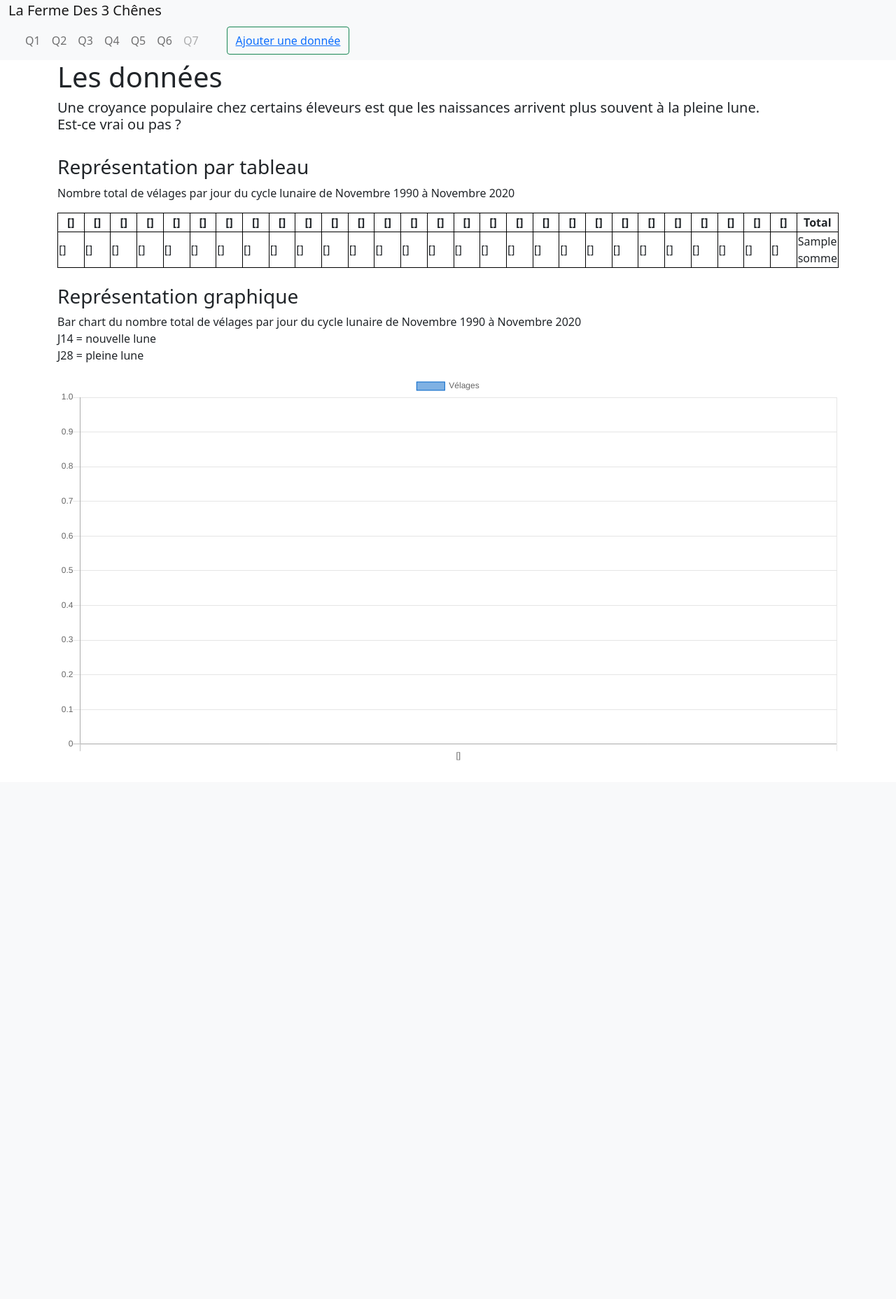
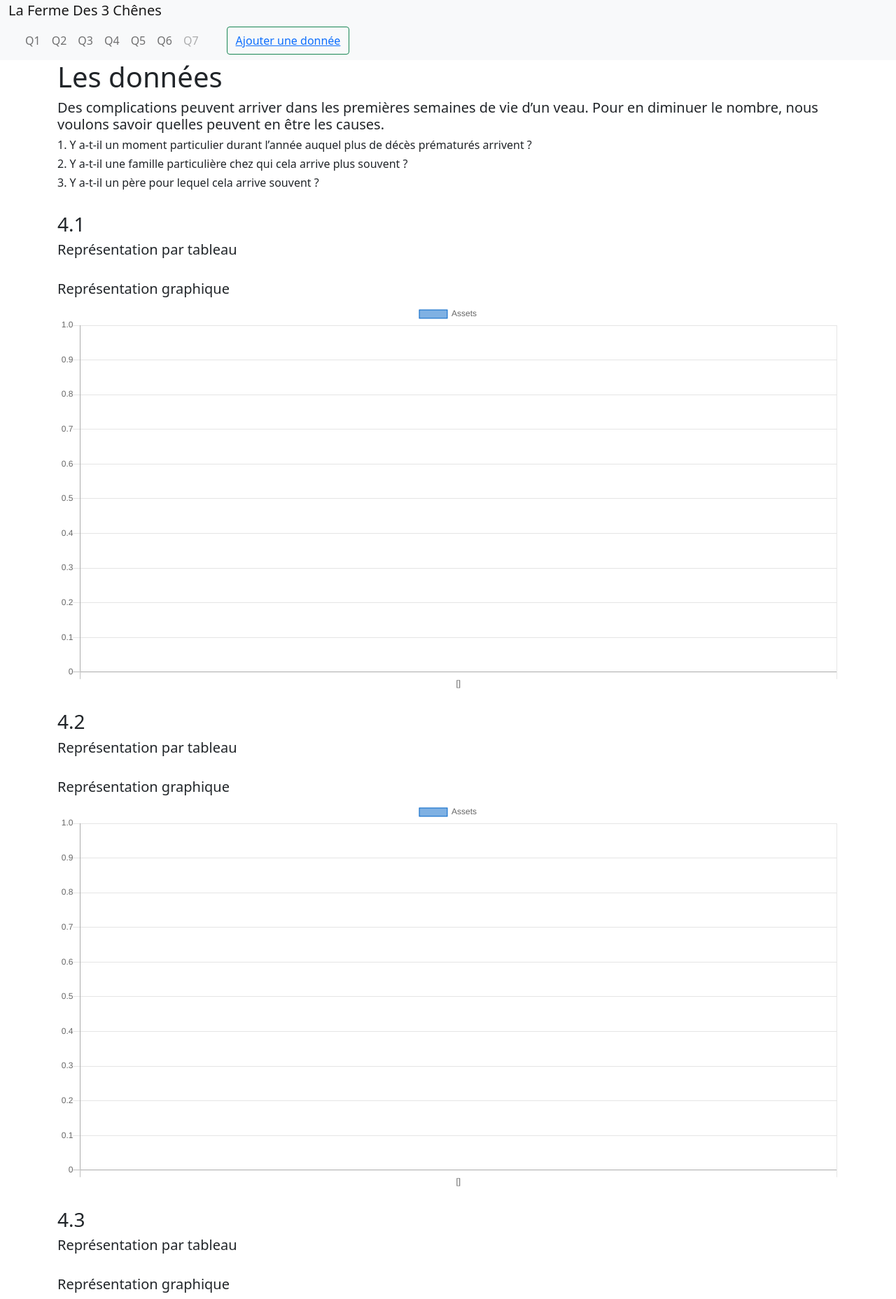
Before and after one commit to elliotverstraelen/Projet2, a Flask app: template Site_Web/website/templates/question4.html in a window 1280 px wide. Shown: the top 1857 px of the page at 70% size. Before the commit the page ends 1087 px from the top, so only its background shows below. Run offline with Flask 2, Linux system fonts and the light colour scheme; the template is opened without the code that fills it: most values are stand-ins (such as "Sample title", 1, 10 or a date in 2020); parts of the project's set-up code (start-up, migrations or seed data) failed here and were passed over.

Commit message:
restoré à la version précédente après ma bourde

```diff
--- a/Site_Web/website/templates/question4.html
+++ b/Site_Web/website/templates/question4.html
@@ -1,89 +1,31 @@
 {% extends "base.html" %}
-{% block title %}Question 1{% endblock %}
+{% block title %}Question 4{% endblock %}
 {% block content %}
 <h1>Les données</h1>
-<h5>Une croyance populaire chez certains éleveurs est que les naissances arrivent plus souvent à la pleine lune.<br>Est-ce vrai ou pas ?</h5><br>
-
-<h3>Représentation par tableau</h3>
-<p>Nombre total de vélages par jour du cycle lunaire de Novembre 1990 à Novembre 2020</p>
-<table style="width:100%">
-    <thead>
-        <tr>
-            <th>{{ labels[0] }}</th>
-            <th>{{ labels[1] }}</th>
-            <th>{{ labels[2] }}</th>
-            <th>{{ labels[3] }}</th>
-            <th>{{ labels[4] }}</th>
-            <th>{{ labels[5] }}</th>
-            <th>{{ labels[6] }}</th>
-            <th>{{ labels[7] }}</th>
-            <th>{{ labels[8] }}</th>
-            <th>{{ labels[9] }}</th>
-            <th>{{ labels[10] }}</th>
-            <th>{{ labels[11] }}</th>
-            <th>{{ labels[12] }}</th>
-            <th>{{ labels[13] }}</th>
-            <th>{{ labels[14] }}</th>
-            <th>{{ labels[15] }}</th>
-            <th>{{ labels[16] }}</th>
-            <th>{{ labels[17] }}</th>
-            <th>{{ labels[18] }}</th>
-            <th>{{ labels[19] }}</th>
-            <th>{{ labels[20] }}</th>
-            <th>{{ labels[21] }}</th>
-            <th>{{ labels[22] }}</th>
-            <th>{{ labels[23] }}</th>
-            <th>{{ labels[24] }}</th>
-            <th>{{ labels[25] }}</th>
-            <th>{{ labels[26] }}</th>
-            <th>{{ labels[27] }}</th>
-            <th>Total</th>
-        </tr>
-    </thead>
-    <tbody>
-        <tr>
-            <td>{{ values[0] }}</td>
-            <td>{{ values[1] }}</td>
-            <td>{{ values[2] }}</td>
-            <td>{{ values[3] }}</td>
-            <td>{{ values[4] }}</td>
-            <td>{{ values[5] }}</td>
-            <td>{{ values[6] }}</td>
-            <td>{{ values[7] }}</td>
-            <td>{{ values[8] }}</td>
-            <td>{{ values[9] }}</td>
-            <td>{{ values[10] }}</td>
-            <td>{{ values[11] }}</td>
-            <td>{{ values[12] }}</td>
-            <td>{{ values[13] }}</td>
-            <td>{{ values[14] }}</td>
-            <td>{{ values[15] }}</td>
-            <td>{{ values[16] }}</td>
-            <td>{{ values[17] }}</td>
-            <td>{{ values[18] }}</td>
-            <td>{{ values[19] }}</td>
-            <td>{{ values[20] }}</td>
-            <td>{{ values[21] }}</td>
-            <td>{{ values[22] }}</td>
-            <td>{{ values[23] }}</td>
-            <td>{{ values[24] }}</td>
-            <td>{{ values[25] }}</td>
-            <td>{{ values[26] }}</td>
-            <td>{{ values[27] }}</td>
-            <td>{{ somme }}</td>
-        </tr>
-    </tbody>
-</table><br>
-<h3>Représentation graphique</h3>
-<!--(Produire une heat map ou bar chart sur 28 jours avec le % de vêlage.)-->
-<p>Bar chart du nombre total de vélages par jour du cycle lunaire de Novembre 1990 à Novembre 2020<br>J14 = nouvelle lune<br>J28 = pleine lune</p>
-<canvas id="graphique1" width="50" height="25" class="chartjs-render-monitor" style="display: block; width: 0px; height: 0px;"></canvas><br>
-
-
-
-
+<h5>Des complications peuvent arriver dans les premières semaines de vie d’un veau. Pour en diminuer le nombre, nous voulons savoir quelles peuvent en être les causes.</h5>
+<h6>1. Y a-t-il un moment particulier durant l’année auquel plus de décès prématurés arrivent ?</h6>
+<h6>2. Y a-t-il une famille particulière chez qui cela arrive plus souvent ?</h6>
+<h6>3. Y a-t-il un père pour lequel cela arrive souvent ?</h6><br>
+<h3>4.1</h3>
+<h5>Représentation par tableau</h5>
+<table></table><br>
+<h5>Représentation graphique</h5>
+<!--(chart ou bar plot sur l’année)-->
+<canvas id="graphique4.1" width="50" height="25" class="chartjs-render-monitor" style="display: block; width: 0px; height: 0px;"></canvas><br>
+<h3>4.2</h3>
+<h5>Représentation par tableau</h5>
+<table></table><br>
+<h5>Représentation graphique</h5>
+<!--(stacked bar plot qui affiche, famille par famille, le nombre de vivants, mort-nés, et décès prématurés, en choisissant une unité de temps adéquate.)-->
+<canvas id="graphique4.2" width="50" height="25" class="chartjs-render-monitor" style="display: block; width: 0px; height: 0px;"></canvas><br>
+<h3>4.3</h3>
+<h5>Représentation par tableau</h5>
+<table></table><br>
+<h5>Représentation graphique</h5>
+<!--(stacked bar plot par père, affichant le nombre de vivants, mort-nés, et décès prématurés, en choisissant une unité de temps adéquate.)-->
+<canvas id="graphique4.3" width="50" height="25" class="chartjs-render-monitor" style="display: block; width: 0px; height: 0px;"></canvas><br>
 <script>
-var ctx = document.getElementById('graphique1').getContext('2d');
+var ctx = document.getElementById('graphique4.1').getContext('2d');
 var chartData = {
     labels : [
     {% for item in labels %}
@@ -91,15 +33,81 @@ var chartData = {
     {% endfor %}
     ],
     datasets : [{
-        label : "Vélages",
+        label : "Assets",
         fill : true,
         lineTension : 0.1,
         backgroundColor : "rgba(0, 100, 200, 0.5)",
         borderColor : "rgba(0, 100, 200, 1)",
         borderWidth: 1,
         data : [
-        {% for compte in values %}
-        "{{ compte }}",
+        {% for item in values %}
+        "{{ item }}",
+        {% endfor %}
+        ],
+        spanGaps : false
+    }]
+};
+var myChart = new Chart(ctx, {
+    type: 'bar',
+    data: chartData,
+    options: {
+        scales: {
+            y: {
+                beginAtZero: true
+            }
+        }
+    }
+});
+var ctx = document.getElementById('graphique4.2').getContext('2d');
+var chartData = {
+    labels : [
+    {% for item in labels %}
+    "{{ item }}",
+    {% endfor %}
+    ],
+    datasets : [{
+        label : "Assets",
+        fill : true,
+        lineTension : 0.1,
+        backgroundColor : "rgba(0, 100, 200, 0.5)",
+        borderColor : "rgba(0, 100, 200, 1)",
+        borderWidth: 1,
+        data : [
+        {% for item in values %}
+        "{{ item }}",
+        {% endfor %}
+        ],
+        spanGaps : false
+    }]
+};
+var myChart = new Chart(ctx, {
+    type: 'bar',
+    data: chartData,
+    options: {
+        scales: {
+            y: {
+                beginAtZero: true
+            }
+        }
+    }
+});
+var ctx = document.getElementById('graphique4.3').getContext('2d');
+var chartData = {
+    labels : [
+    {% for item in labels %}
+    "{{ item }}",
+    {% endfor %}
+    ],
+    datasets : [{
+        label : "Assets",
+        fill : true,
+        lineTension : 0.1,
+        backgroundColor : "rgba(0, 100, 200, 0.5)",
+        borderColor : "rgba(0, 100, 200, 1)",
+        borderWidth: 1,
+        data : [
+        {% for item in values %}
+        "{{ item }}",
         {% endfor %}
         ],
         spanGaps : false
@@ -117,4 +125,28 @@ var myChart = new Chart(ctx, {
     }
 });
 </script>
+
+
+<canvas id="graphique" width="200" height="50"></canvas>
+      <script>
+    // l'identifiant est celui du canevas
+	var ctx = document.getElementById('graphique').getContext('2d');
+	// création du graphique
+    var pourcentage_1 = {{ type1 }} / ({{type1}} + {{type2}} + {{type3}});
+    var pourcentage_2 = {{ type2 }} / ({{type1}} + {{type2}} + {{type3}});
+    var pourcentage_3 = {{ type3 }} / ({{type1}} + {{type2}} + {{type3}});
+	var myChart = new Chart(ctx, {
+    type: 'pie',   // le type du graphique
+	data: {        // les données
+        labels: ['Holstein', 'Blanc Bleu Belge', 'Jersey'],
+        datasets: [{
+                    label: 'votes',
+                    data: [pourcentage_1, pourcentage_2, pourcentage_3],
+                    backgroundColor: ["rgb(54, 162, 235)","rgb(255, 205, 86)", "rgb(255, 99, 132)"]
+                   }]
+	       }
+         }
+	);
+      </script>
+<center><h3>pourcentage des types d'animaux</h3></center>
 {% endblock %}
```
